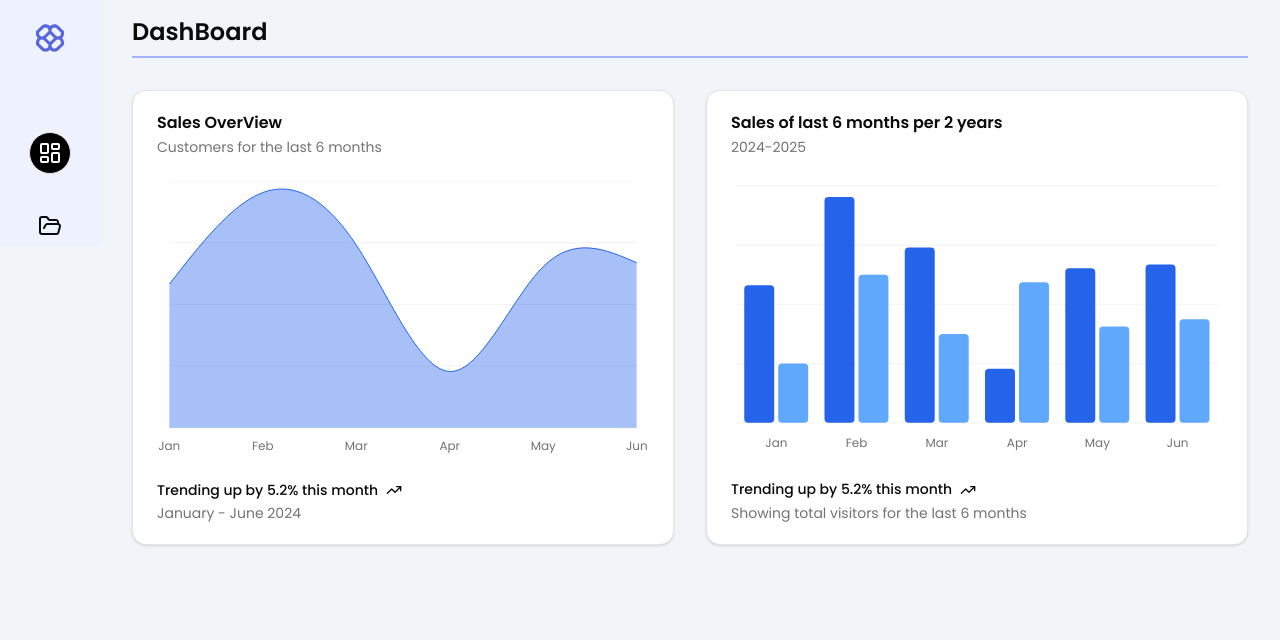
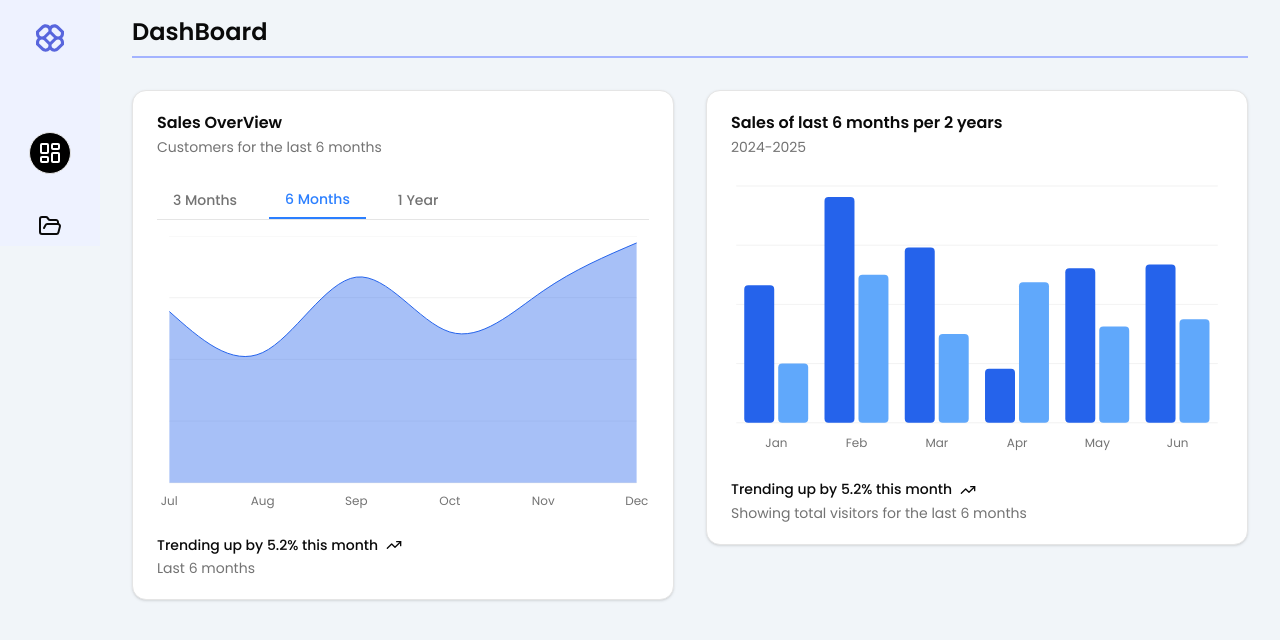
Before and after one commit to lihazinoob/OnBazarAdminPanelFrontEnd, a React (Vite) app: page /dashboard in a window 1280 px wide. Shown: the top 640 px of the page. Built offline with nearby package versions, Linux system fonts and the light colour scheme.

Commit message:
The Tabs are added with Sales Chart

```diff
--- a/src/Components/Charts/SalesChart.tsx
+++ b/src/Components/Charts/SalesChart.tsx
@@ -1,8 +1,6 @@
-"use client"
-
-import { TrendingUp } from "lucide-react"
-import { Area, AreaChart, CartesianGrid, XAxis } from "recharts"
-
+import { TrendingUp } from "lucide-react";
+import { Area, AreaChart, CartesianGrid, XAxis } from "recharts";
+import Tab from "./Tab";
 import {
   Card,
   CardContent,
@@ -10,13 +8,14 @@ import {
   CardFooter,
   CardHeader,
   CardTitle,
-} from "@/Components/ui/card"
+} from "@/Components/ui/card";
 import {
   ChartConfig,
   ChartContainer,
   ChartTooltip,
   ChartTooltipContent,
-} from "@/Components/ui/chart"
+} from "@/Components/ui/chart";
+import { useState } from "react";
 const chartData = [
   { month: "January", sales: 186 },
   { month: "February", sales: 305 },
@@ -24,29 +23,64 @@ const chartData = [
   { month: "April", sales: 73 },
   { month: "May", sales: 209 },
   { month: "June", sales: 214 },
-]
+  { month: "July", sales: 250 },
+  { month: "August", sales: 190 },
+  { month: "September", sales: 300 },
+  { month: "October", sales: 220 },
+  { month: "November", sales: 280 },
+  { month: "December", sales: 350 },
+];
 
 const chartConfig = {
   desktop: {
     label: "Desktop",
     color: "hsl(var(--chart-1))",
   },
-} satisfies ChartConfig
+} satisfies ChartConfig;
 
 export function SalesChart() {
+  // State to find which tab is active
+  const [activeTab, setActiveTab] = useState<"3m" | "6m" | "1y">("6m");
+
+  // Filtering the data based on the chart
+
+  const filteredData = (() => {
+    const monthsToShow = activeTab === "3m" ? 3 : activeTab === "6m" ? 6 : 12;
+    return chartData.slice(-monthsToShow);
+  })();
+
   return (
     <Card>
       <CardHeader>
         <CardTitle>Sales OverView</CardTitle>
-        <CardDescription>
-          Customers for the last 6 months
-        </CardDescription>
+        <CardDescription>Customers for the last 6 months</CardDescription>
       </CardHeader>
       <CardContent>
+        <div className="flex space-x-4 border-b mb-4">
+          <Tab
+            value="3m"
+            activeTab={activeTab}
+            onTabChange={setActiveTab}
+            label="3 Months"
+          />
+
+          <Tab
+            value="6m"
+            activeTab={activeTab}
+            onTabChange={setActiveTab}
+            label="6 Months"
+          />
+          <Tab
+            value="1y"
+            activeTab={activeTab}
+            onTabChange={setActiveTab}
+            label="1 Year"
+          />
+        </div>
         <ChartContainer config={chartConfig}>
           <AreaChart
             accessibilityLayer
-            data={chartData}
+            data={filteredData}
             margin={{
               left: 12,
               right: 12,
@@ -81,11 +115,13 @@ export function SalesChart() {
               Trending up by 5.2% this month <TrendingUp className="h-4 w-4" />
             </div>
             <div className="flex items-center gap-2 leading-none text-muted-foreground">
-              January - June 2024
+              {activeTab === "3m" && "Last 3 months"}
+              {activeTab === "6m" && "Last 6 months"}
+              {activeTab === "1y" && "Last 12 months"}
             </div>
           </div>
         </div>
       </CardFooter>
     </Card>
-  )
+  );
 }
--- /dev/null
+++ b/src/Components/Charts/Tab.tsx
@@ -0,0 +1,30 @@
+// Type definition for the props of Tab Component
+
+interface TabProps {
+  value: "3m" | "6m" | "1y";
+  activeTab: string;
+  onTabChange: (value: "3m" | "6m" | "1y") => void;
+  label: string;
+}
+
+export default function Tab({
+  value,
+  activeTab,
+  onTabChange,
+  label,
+}: TabProps) {
+  return (
+    <>
+      <button
+        className={`px-4 py-2 text-sm font-medium transition-colors ${
+          activeTab === value
+            ? "border-b-2 border-blue-500 text-blue-500"
+            : "text-muted-foreground hover:text-blue-500"
+        }`}
+        onClick={() => onTabChange(value)}
+      >
+        {label}
+      </button>
+    </>
+  );
+}
--- a/src/Pages/DashBoardPage/DashBoardPage.tsx
+++ b/src/Pages/DashBoardPage/DashBoardPage.tsx
@@ -16,6 +16,8 @@ export default function DashBoardPage() {
             <SalesbarChartByYear/>
           </div>
         </div>
+
+
       </div>
     </>
   );
```
